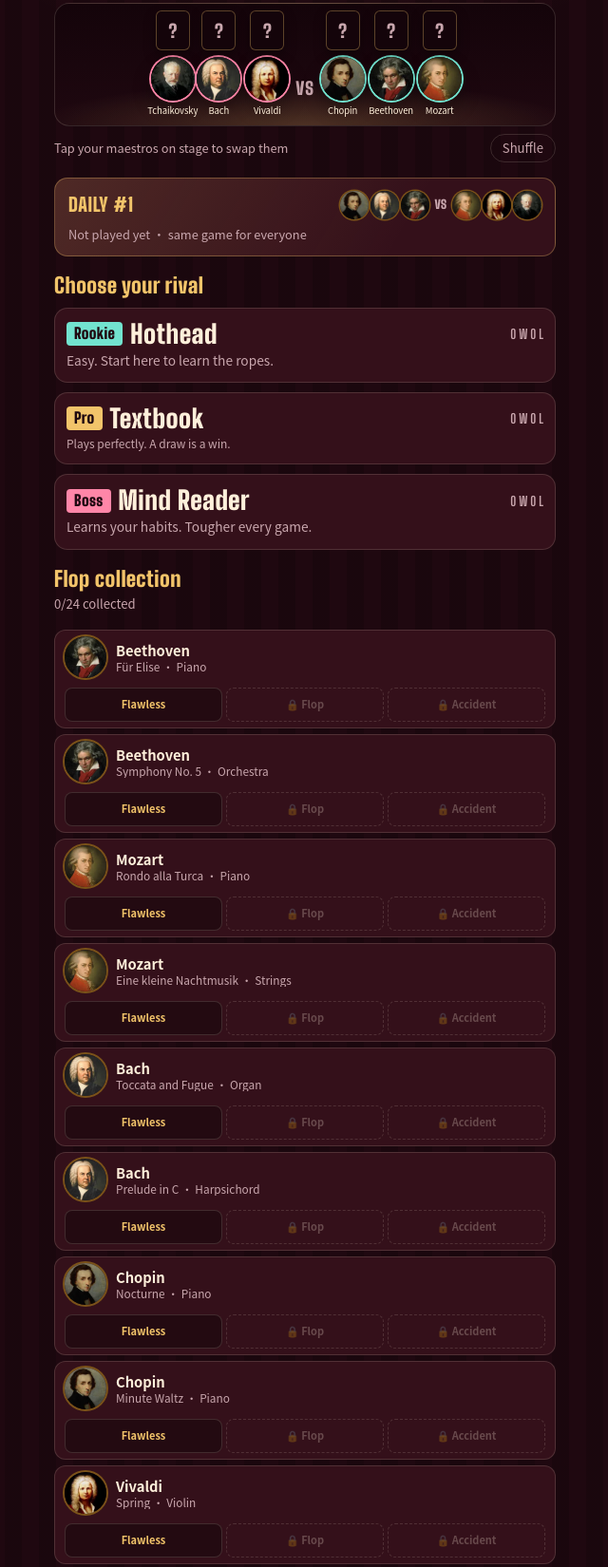
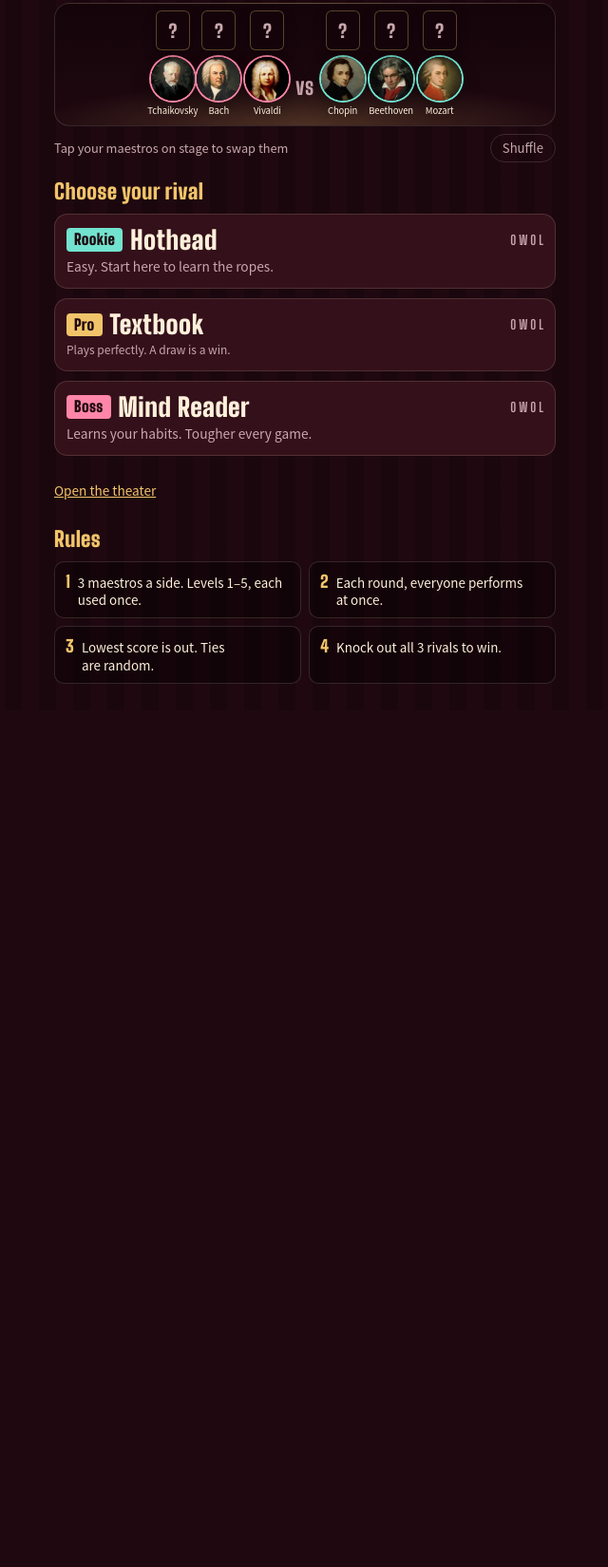
Before and after one commit to Zhangzeyu97/tonight-out, a plain HTML site: page index.html in a window 1280 px wide. Shown: the part 693-2343 px from the top of the page at 95% size, without its empty margins (319-959 px from the left). After the commit the page ends 1441 px from the top, so only its background shows below. Drawn offline with Linux system fonts and the light colour scheme; animation ran at ten frames a second.

Commit message:
Hide the daily game and flop collection for now
Co-Authored-By: Claude Opus 5.5 <noreply@anthropic.com>

```diff
--- a/index.html
+++ b/index.html
@@ -440,7 +440,8 @@ html[lang=en] .cover-preview{--sound-pill:"🔊 Tap for sound"}
     <button type="button" class="cover-preview" id="cover-preview" data-i18n-aria="cover.preview" aria-label="翻车现场"></button>
     <div class="stage cast-stage"><div class="cast" id="cast"></div></div>
     <div class="lineup-bar"><span data-i18n="lineup.hint"></span><button type="button" class="ghost" id="btn-shuffle" data-i18n="lineup.shuffle"></button></div>
-    <button type="button" class="daily" id="daily"></button>
+    <!-- daily game and flop collection are parked (hidden) until there are players; the code still records progress -->
+    <button type="button" class="daily" id="daily" hidden></button>
     <h2 class="sect" data-i18n="menu.choose"></h2>
     <div class="levels">
       <button class="level" type="button" data-level="rookie">
@@ -456,9 +457,9 @@ html[lang=en] .cover-preview{--sound-pill:"🔊 Tap for sound"}
         <span class="ldesc" data-i18n="reader.desc"></span>
       </button>
     </div>
-    <h2 class="sect" data-i18n="hall.title"></h2>
+    <div class="hall-wrap" hidden><h2 class="sect" data-i18n="hall.title"></h2>
     <p class="hall-hint" id="hall-hint"></p>
-    <div class="hall" id="hall"></div>
+    <div class="hall" id="hall"></div></div>
     <a class="theater-link" href="theater.html" data-i18n="hall.theater"></a>
     <h2 class="sect" data-i18n="rules.button"></h2>
     <ol class="rules-c">
@@ -2678,7 +2679,7 @@ root.GameTheater=function({sound,language,onSeen}){
   };
   const Theater=GameTheater({sound:Sound,language:()=>lang,onSeen(c){
     if(!['wreck','accident'].includes(c.kind))return;const have=flops(),key=`${c.musician}:${c.piece}:${c.kind}`;
-    if(!have.has(key)){have.add(key);store.set(KEY_FLOPS,[...have]);toast('toast.newFlop',{name:lname(c.musician)});renderHall();}
+    if(!have.has(key)){have.add(key);store.set(KEY_FLOPS,[...have]);if(!$('.hall-wrap').hidden)toast('toast.newFlop',{name:lname(c.musician)});renderHall();}
   }});
   const manifestReady=fetch('assets/cues/index.json').then(r=>r.ok?r.json():{clips:[]}).then(m=>{clipIndex=(m.clips||[]).filter(c=>c.kind!=='full');Theater.setClips(clipIndex);renderHall();}).catch(()=>{});
   Theater.mountCover($('#cover-preview'));
```
Also changed, not shown: tonight-out.html (+5 -4 lines).
